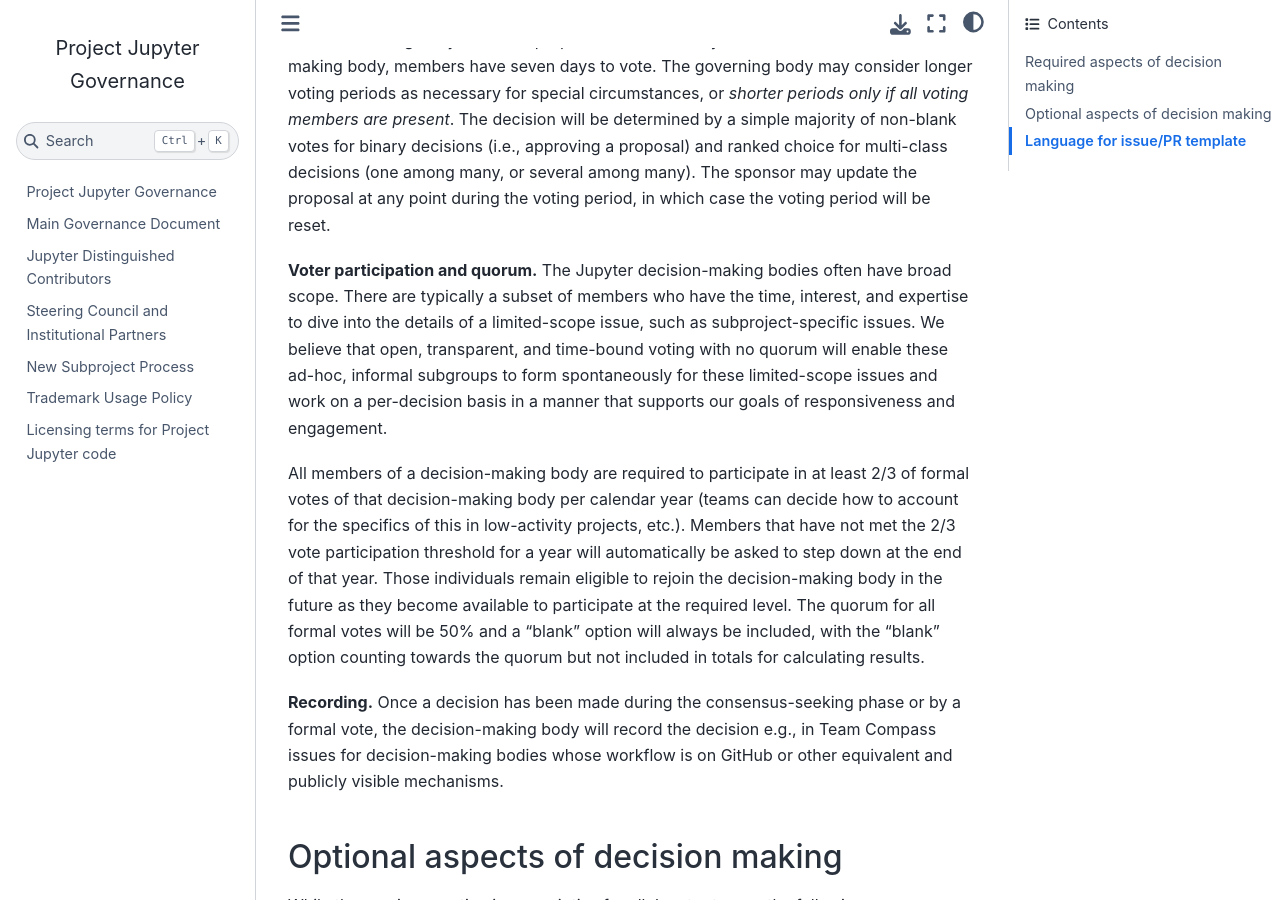
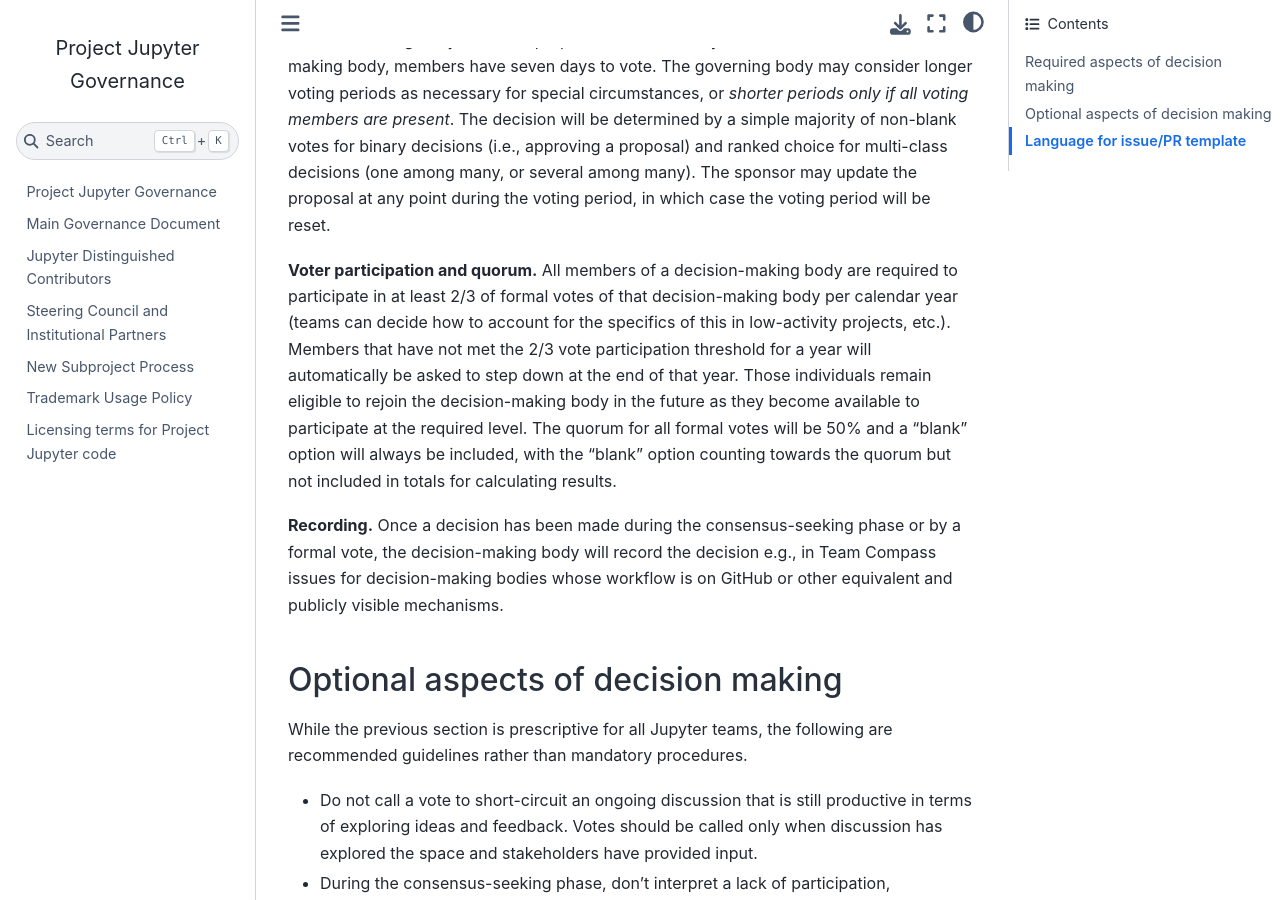
Before and after one commit to jupyter/governance, a Jupyter Book: the page built from decision_making.md, in a window 1280 px wide and 900 px high, scrolled down 1213 px. Built offline with Jupyter Book 1.0.4 settings and Sphinx 7.4.7 and the Sphinx Book theme 1.1.4, drawn with Linux system fonts in a browser that asks for light colours; pages that are not in the unit, such as notebooks, are missing from menus.

Commit message:
Update decision_making.md
Resolving inconsistency left over from a previous iteration where we updated the quorum requirements.

```diff
--- a/decision_making.md
+++ b/decision_making.md
@@ -18,9 +18,7 @@
 
 **Calling a vote.** When the discussion matures during the consensus-seeking phase, any member of the decision-making body can call the matter to a vote. When that member (the sponsor) calls the vote, they shall summarize the proposal in its current form for the entire decision-making body. After the proposal is seconded by another member of the decision-making body, members have seven days to vote. The governing body may consider longer voting periods as necessary for special circumstances, or _shorter periods only if all voting members are present_. The decision will be determined by a simple majority of non-blank votes for binary decisions (i.e., approving a proposal) and ranked choice for multi-class decisions (one among many, or several among many). The sponsor may update the proposal at any point during the voting period, in which case the voting period will be reset.
 
-**Voter participation and quorum.** The Jupyter decision-making bodies often have broad scope. There are typically a subset of members who have the time, interest, and expertise to dive into the details of a limited-scope issue, such as subproject-specific issues. We believe that open, transparent, and time-bound voting with no quorum will enable these ad-hoc, informal subgroups to form spontaneously for these limited-scope issues and work on a per-decision basis in a manner that supports our goals of responsiveness and engagement.
-
-All members of a decision-making body are required to participate in at least 2/3 of formal votes of that decision-making body per calendar year (teams can decide how to account for the specifics of this in low-activity projects, etc.). Members that have not met the 2/3 vote participation threshold for a year will automatically be asked to step down at the end of that year. Those individuals remain eligible to rejoin the decision-making body in the future as they become available to participate at the required level. The quorum for all formal votes will be 50% and a "blank" option will always be included, with the "blank" option counting towards the quorum but not included in totals for calculating results.
+**Voter participation and quorum.** All members of a decision-making body are required to participate in at least 2/3 of formal votes of that decision-making body per calendar year (teams can decide how to account for the specifics of this in low-activity projects, etc.). Members that have not met the 2/3 vote participation threshold for a year will automatically be asked to step down at the end of that year. Those individuals remain eligible to rejoin the decision-making body in the future as they become available to participate at the required level. The quorum for all formal votes will be 50% and a "blank" option will always be included, with the "blank" option counting towards the quorum but not included in totals for calculating results.
 
 **Recording.** Once a decision has been made during the consensus-seeking phase or by a formal vote, the decision-making body will record the decision e.g., in Team Compass issues for decision-making bodies whose workflow is on GitHub or other equivalent and publicly visible mechanisms.
 
```
